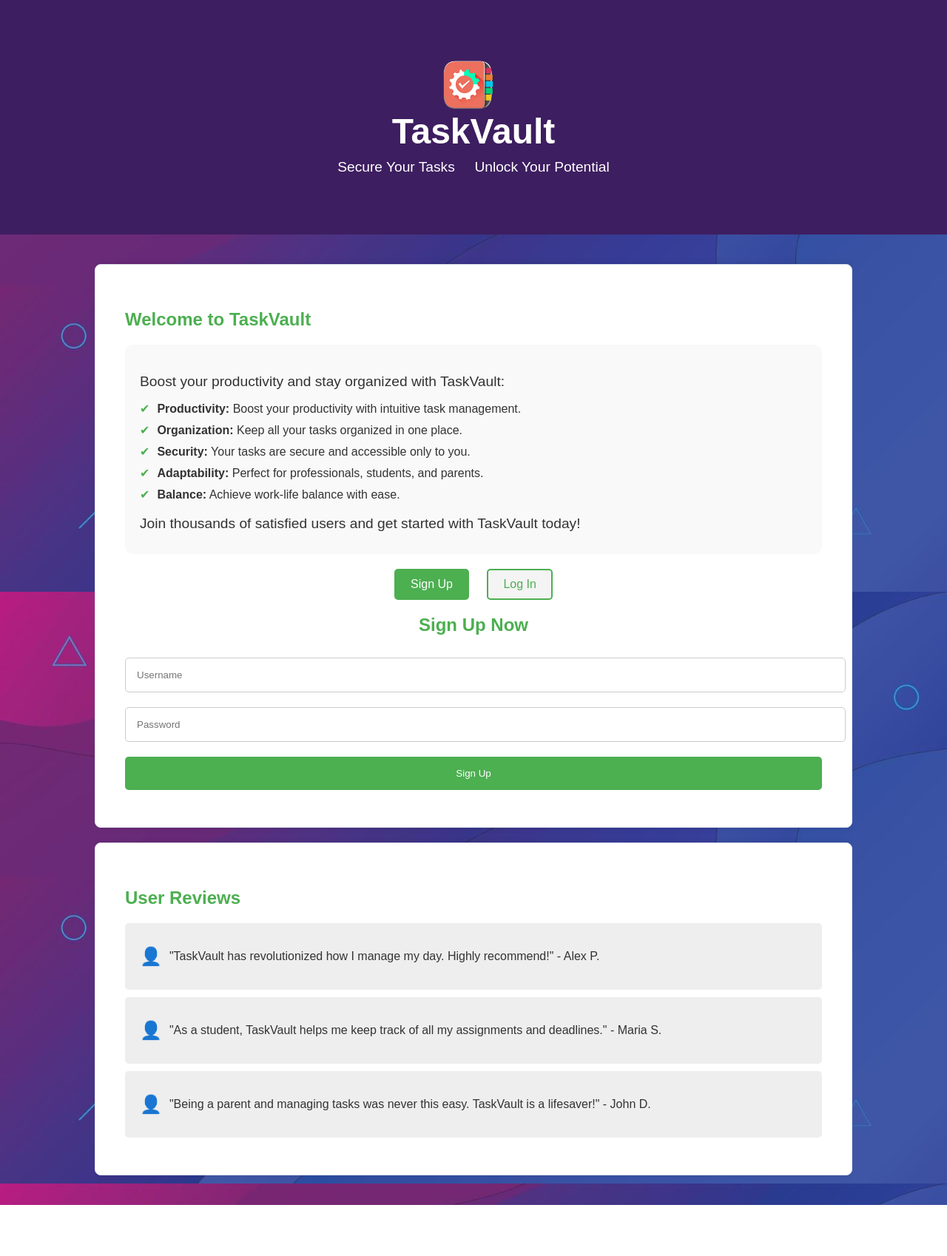
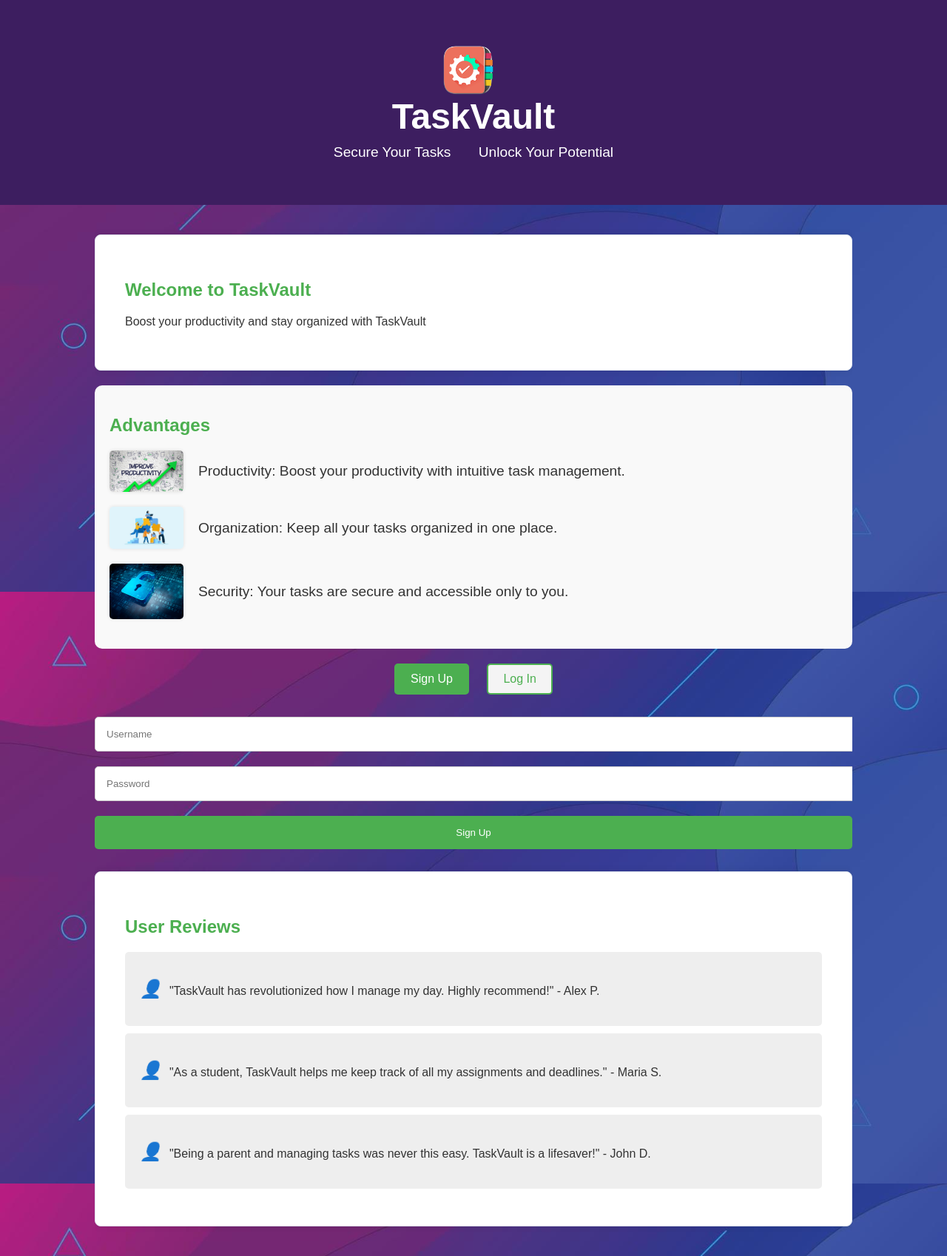
Before and after one commit to osamanazar47/TaskVault, a Flask app: page / in a window 1280 px wide. Shown: the whole page at 74% size. Before the commit the page ends 1629 px from the top, so only its background shows below. Run offline with Flask 2, Linux system fonts and the light colour scheme; some libraries are stand-ins or nearby versions.

Commit message:
improving the landing_page and index.html

```diff
--- a/Frontend/static/css/landing_page.css
+++ b/Frontend/static/css/landing_page.css
@@ -19,6 +19,7 @@
     position: relative;
     overflow: hidden;
 }
+
 .logo {
     width: 70px;
     height: auto;
@@ -66,25 +67,27 @@
     margin: 20px 0;
 }
 
+.features-section h2 {
+    color: #4CAF50;
+    margin-bottom: 20px;
+}
+
+.features-section .feature {
+    display: flex;
+    align-items: center;
+    margin-bottom: 20px;
+}
+
+.features-section .feature-image {
+    max-width: 100px;
+    margin-right: 20px;
+    border-radius: 5px;
+    box-shadow: 0 0 5px rgba(0, 0, 0, 0.1);
+}
+
 .features-section p {
     font-size: 1.2em;
-    margin-bottom: 10px;
-}
-
-.features-section ul {
-    list-style: none;
-    padding: 0;
-}
-
-.features-section li {
-    margin: 10px 0;
-    font-size: 1em;
-}
-
-.features-section li::before {
-    content: '✔';
-    color: #4CAF50;
-    margin-right: 10px;
+    margin: 0;
 }
 
 .form-container {
--- a/Frontend/static/js/landing_page.js
+++ b/Frontend/static/js/landing_page.js
@@ -33,9 +33,9 @@
         });
 
         if (response.ok) {
-            alert('Signup successful! Please log in.');
+            signupForm.reset();
         } else {
-            alert('Signup failed. Please try again.');
+            alert('Signup failed!');
         }
     });
 
@@ -57,16 +57,15 @@
             const data = await response.json();
             localStorage.setItem('accessToken', data.access_token);
             window.location.href = `http://127.0.0.1:5000/tasks/${data.user_id}`;
-            // Redirect to another page or show user-specific content
+            loginForm.reset();
         } else {
-            alert('Login failed. Please try again.');
+            alert('Login failed!');
         }
     });
 
-    // GSAP animations
-    gsap.from('.header', { duration: 1, y: -100, opacity: 0, ease: 'bounce' });
-    gsap.from('.intro-text', { duration: 1, x: -200, opacity: 0, delay: 0.5 });
-    gsap.from('.features-section', { duration: 1, opacity: 0, delay: 1 });
-    gsap.from('.form-container', { duration: 1, x: 200, opacity: 0, delay: 0.5 });
-    gsap.from('.reviews', { duration: 1, y: 200, opacity: 0, delay: 1 });
+    gsap.from(".header", { duration: 1, y: -100, opacity: 0 });
+    gsap.from(".intro-text", { duration: 1, x: -100, opacity: 0, delay: 0.5 });
+    gsap.from(".features-section", { duration: 1, y: 100, opacity: 0, delay: 1 });
+    gsap.from(".form-container", { duration: 1, x: 100, opacity: 0, delay: 1.5 });
+    gsap.from(".reviews", { duration: 1, y: 100, opacity: 0, delay: 2 });
 });
--- a/Frontend/templates/landing_page.html
+++ b/Frontend/templates/landing_page.html
@@ -5,69 +5,66 @@
     <meta name="viewport" content="width=device-width, initial-scale=1.0">
     <title>TaskVault</title>
     <link rel="stylesheet" href="{{ url_for('static', filename='css/landing_page.css') }}">
+    <script src="https://cdnjs.cloudflare.com/ajax/libs/gsap/3.9.1/gsap.min.js"></script>
+    <script src="{{ url_for('static', filename='js/landing_page.js') }}" defer></script>
 </head>
 <body>
     <header class="header">
-        <div class="container">
         <img src="{{ url_for('static', filename='images/logo.png') }}" alt="TaskVault Logo" class="logo">
         <h1>TaskVault</h1>
-            <p>Secure Your Tasks&nbsp;&nbsp;&nbsp;&nbsp;&nbsp;Unlock Your Potential</p>
-        </div>
+        <p>Secure Your Tasks &nbsp;&nbsp;&nbsp;&nbsp;&nbsp; Unlock Your Potential</p>
     </header>
-    <main>
     <div class="container">
         <section class="intro">
             <div class="intro-text">
                 <h2>Welcome to TaskVault</h2>
+                <p>Boost your productivity and stay organized with TaskVault</p>
             </div>
-                <div class="features-section">
-                    <p>Boost your productivity and stay organized with TaskVault:</p>
-                    <ul>
-                        <li><strong>Productivity:</strong> Boost your productivity with intuitive task management.</li>
-                        <li><strong>Organization:</strong> Keep all your tasks organized in one place.</li>
-                        <li><strong>Security:</strong> Your tasks are secure and accessible only to you.</li>
-                        <li><strong>Adaptability:</strong> Perfect for professionals, students, and parents.</li>
-                        <li><strong>Balance:</strong> Achieve work-life balance with ease.</li>
-                    </ul>
-                    <p>Join thousands of satisfied users and get started with TaskVault today!</p>
+        </section>
+        <section class="features-section">
+            <h2>Advantages</h2>
+            <div class="feature">
+                <img src="{{ url_for('static', filename='images/productivity.jpg') }}" alt="Productivity Image" class="feature-image">
+                <p>Productivity: Boost your productivity with intuitive task management.</p>
             </div>
-                <div class="form-container">
+            <div class="feature">
+                <img src="{{ url_for('static', filename='images/organization.jpg') }}" alt="Organization Image" class="feature-image">
+                <p>Organization: Keep all your tasks organized in one place.</p>
+            </div>
+            <div class="feature">
+                <img src="{{ url_for('static', filename='images/security.webp') }}" alt="Organization Image" class="feature-image">
+                <p>Security: Your tasks are secure and accessible only to you.</p>
+            </div>
+            <!-- Add more features as needed -->
+        </section>
+        <section class="form-container">
             <div class="form-toggle">
                 <button id="signup-toggle" class="toggle-btn active">Sign Up</button>
                 <button id="login-toggle" class="toggle-btn">Log In</button>
             </div>
-                    <form id="signupForm" class="form active">
-                        <h2>Sign Up Now</h2>
-                        <input type="text" id="signupUsername" placeholder="Username" required>
-                        <input type="password" id="signupPassword" placeholder="Password" required>
+            <form id="signupForm" class="active">
+                <input type="text" id="signupUsername" placeholder="Username">
+                <input type="password" id="signupPassword" placeholder="Password">
                 <button type="submit" class="submit-btn">Sign Up</button>
             </form>
-                    <form id="loginForm" class="form hidden">
-                        <h2>Log In</h2>
-                        <input type="text" id="loginUsername" placeholder="Username" required>
-                        <input type="password" id="loginPassword" placeholder="Password" required>
+            <form id="loginForm">
+                <input type="text" id="loginUsername" placeholder="Username">
+                <input type="password" id="loginPassword" placeholder="Password">
                 <button type="submit" class="submit-btn">Log In</button>
             </form>
-                </div>
         </section>
         <section class="reviews">
             <h2>User Reviews</h2>
             <div class="review">
-                    <div class="review-icon">👤</div>
-                    <p>"TaskVault has revolutionized how I manage my day. Highly recommend!" - Alex P.</p>
+                <p><i class="review-icon">👤</i>"TaskVault has revolutionized how I manage my day. Highly recommend!" - Alex P.</p>
             </div>
             <div class="review">
-                    <div class="review-icon">👤</div>
-                    <p>"As a student, TaskVault helps me keep track of all my assignments and deadlines." - Maria S.</p>
+                <p><i class="review-icon">👤</i>"As a student, TaskVault helps me keep track of all my assignments and deadlines." - Maria S.</p>
             </div>
             <div class="review">
-                    <div class="review-icon">👤</div>
-                    <p>"Being a parent and managing tasks was never this easy. TaskVault is a lifesaver!" - John D.</p>
+                <p><i class="review-icon">👤</i>"Being a parent and managing tasks was never this easy. TaskVault is a lifesaver!" - John D.</p>
             </div>
         </section>
     </div>
-    </main>
-    <script src="https://cdnjs.cloudflare.com/ajax/libs/gsap/3.9.1/gsap.min.js"></script>
-    <script src="{{ url_for('static', filename='js/landing_page.js') }}"></script>
 </body>
 </html>
```
Also changed, not shown: index.html (+32 -35 lines), Frontend/static/images/organization.jpg (added), Frontend/static/images/productivity.jpg (added), Frontend/static/images/security.webp (added), instance/test.db (deleted). Lines whose indentation alone changed are shown as unchanged.
